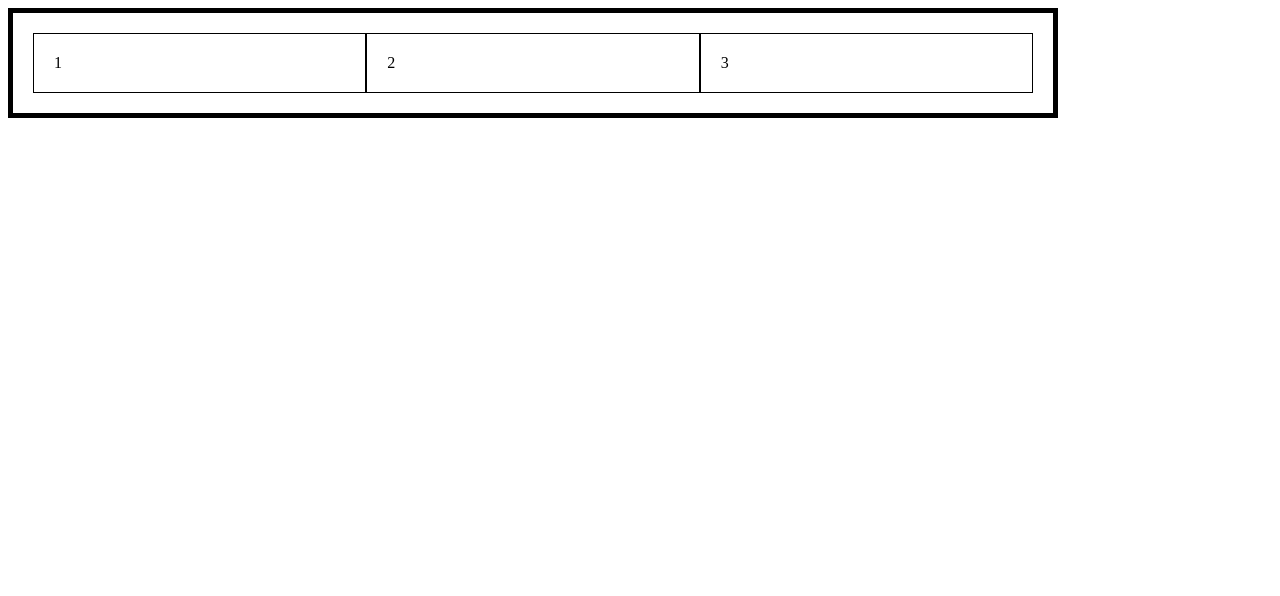
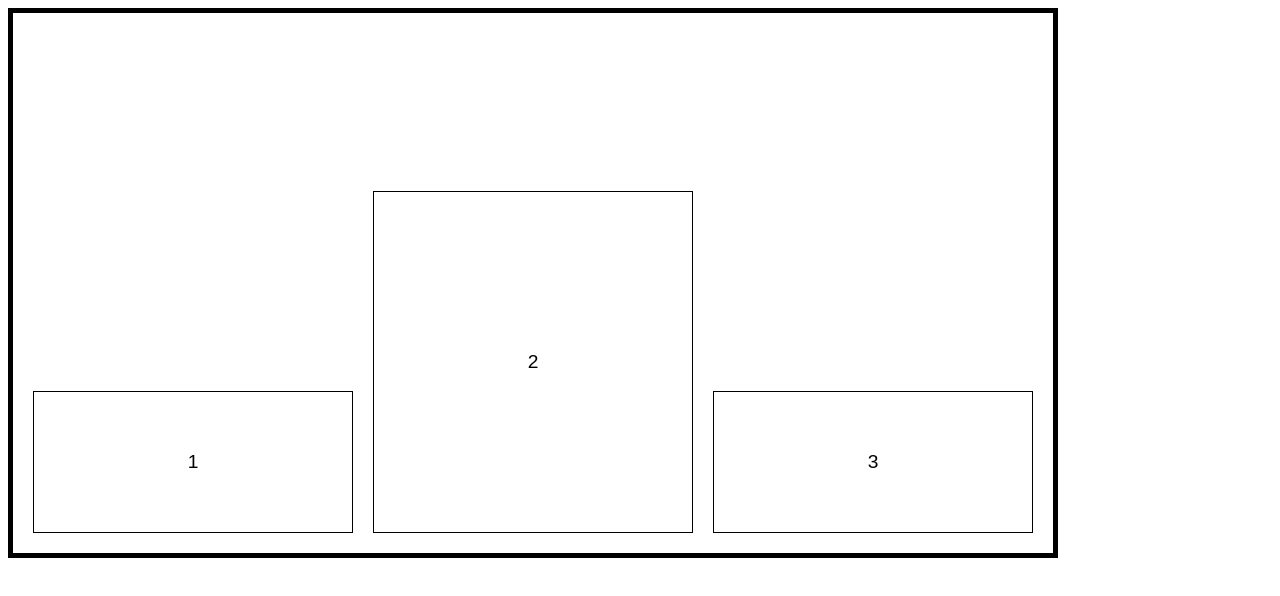
Before and after one commit to NV27/flexbox-test, a plain HTML site: page index.html in a window 1280 px wide. Drawn offline with Linux system fonts and the light colour scheme.

Commit message:
works and more

```diff
--- a/index.html
+++ b/index.html
@@ -6,9 +6,10 @@
 </head>
 <body>
 
+
 <div class="container">
-    <div class="box">1</div>
-    <div class="box">2</div>
+    <div class="box" id="one">1</div>
+    <div class="box" id="two">2</div>
     <div class="box">3</div>
 </div>
 
@@ -19,6 +20,5 @@
 
 
 
-
 </body>
 </html>
--- a/style.css
+++ b/style.css
@@ -1,20 +1,26 @@
-.bigContainer{
-    display: flex;
-    justify-content: center;
-    width: 1vw;
-    height: 1vh;
-}
-
 .container{
     display: flex;
     border: 5px black solid;
     width: 1000px;
     padding: 20px;
-    justify-content: center;
+    /* justify-content: center; */
+    gap: 20px;
+    height: 500px;
+    align-items:end;
 }
 
 .box{
     border: 1px black solid;
     padding: 20px;
     width: 400px;
+    height: 100px;
+    display: flex;
+    justify-content: center;
+    align-items: center;
+    font-family: Arial, Helvetica, sans-serif;
+    font-size: larger;
 }
+
+#two{
+    height: 300px;
+}
```
